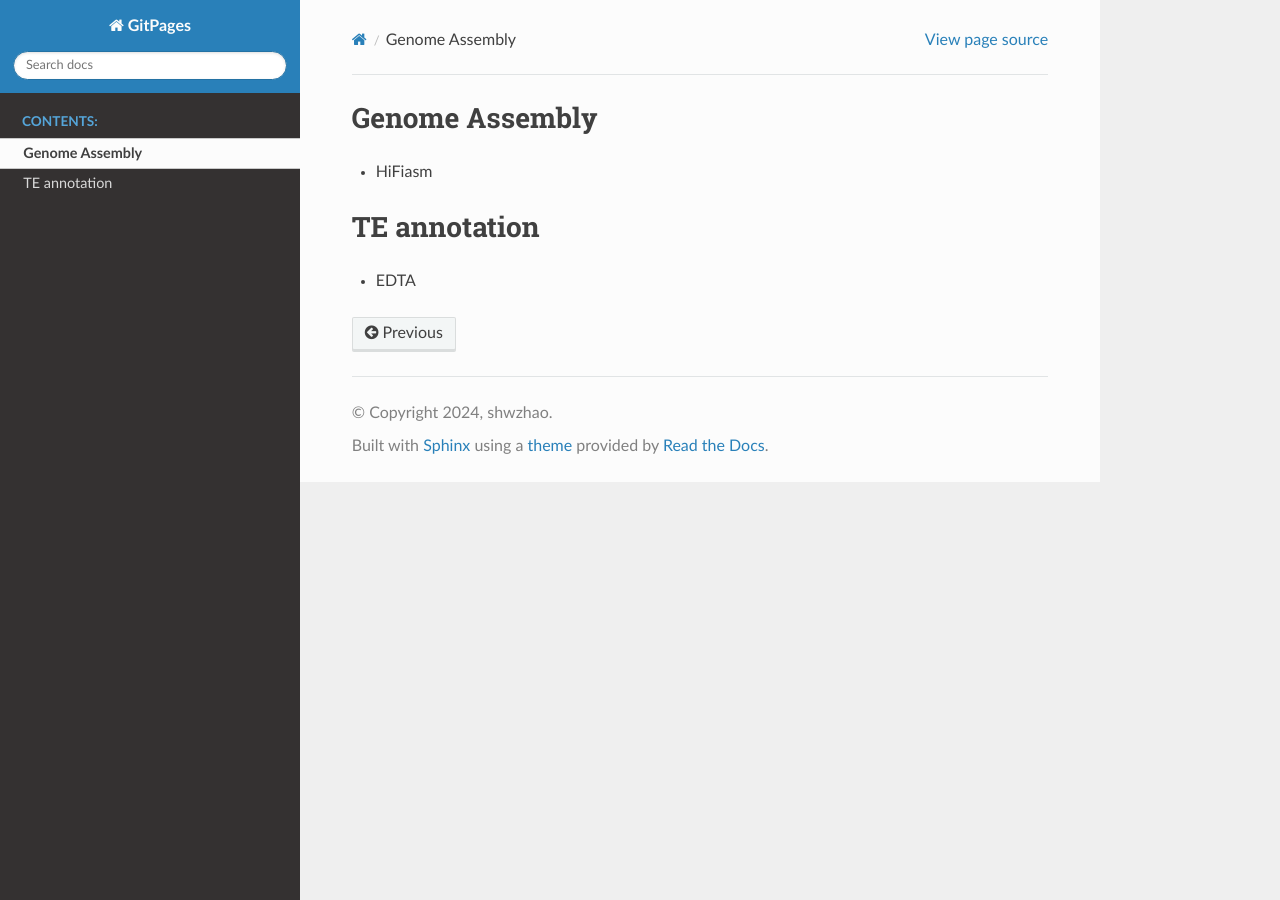
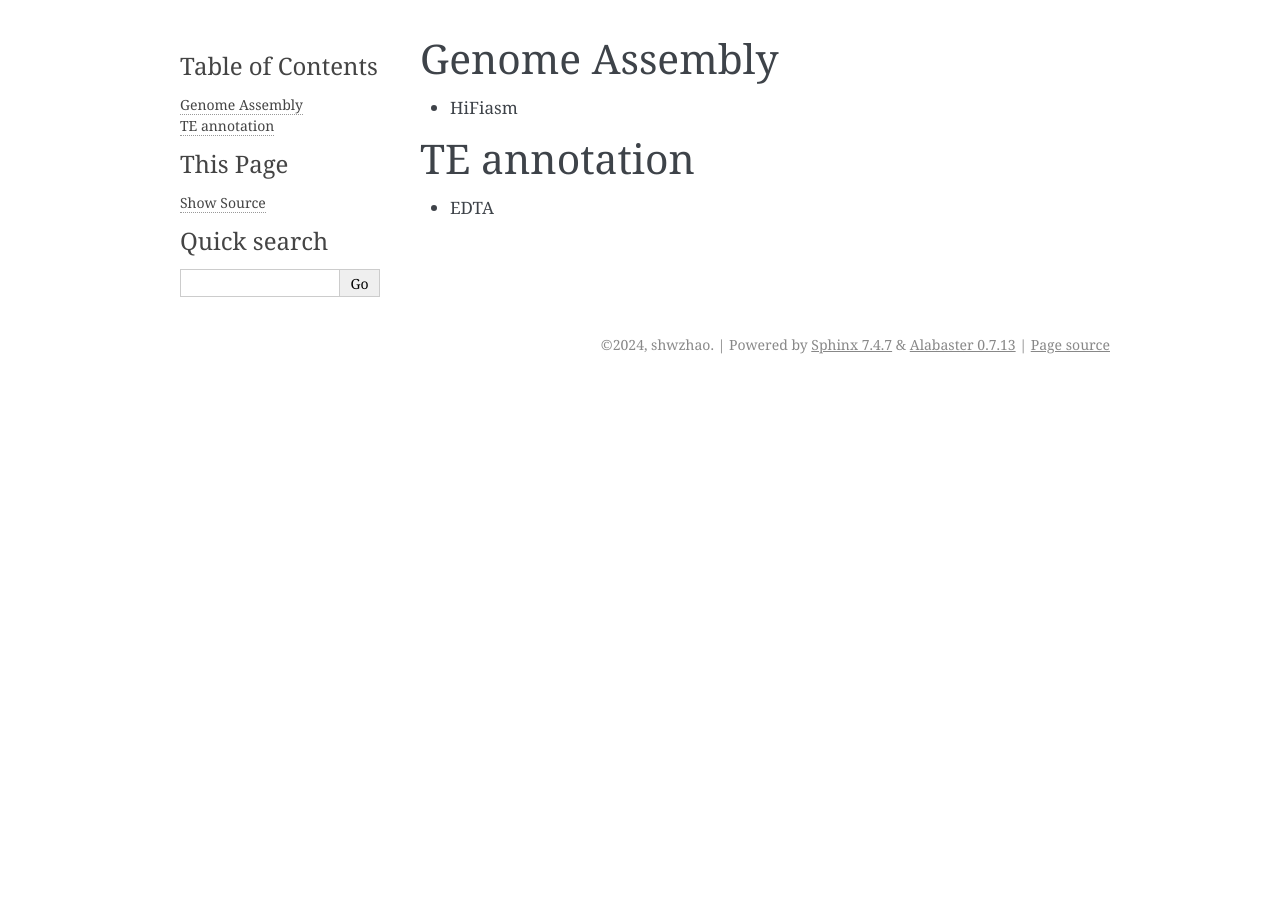
Before and after one commit to shwzhao/shi-wei_zhao.github.io, a Sphinx documentation site: the page built from source/content/Genome.rst, in a window 1280 px wide. Built offline with Sphinx 7.4.7, drawn with Linux system fonts in a browser that asks for light colours; pages that are not in the unit, such as notebooks, are missing from menus.

Commit message:
changed theme and added content

```diff
--- a/source/conf.py
+++ b/source/conf.py
@@ -23,5 +23,5 @@ exclude_patterns = []
 # -- Options for HTML output -------------------------------------------------
 # https://www.sphinx-doc.org/en/master/usage/configuration.html#options-for-html-output
 
-html_theme = 'sphinx_rtd_theme'
+html_theme = 'alabaster'
 html_static_path = ['_static']
--- a/source/index.rst
+++ b/source/index.rst
@@ -13,9 +13,9 @@ Welcome to GitPages's documentation!
    :maxdepth: 2
    :caption: Contents:
 
-   Genome
+   content/Genome
 
-   bulk RNA-seq
+   content/bulk-RNA-seq
 
 Indices and tables
 ==================
```
Also changed, not shown: source/content/Genome.rst (renamed from source/Genome.rst), source/content/bulk-RNA-seq.rst (renamed from source/bulk_RNA-seq.rst).
